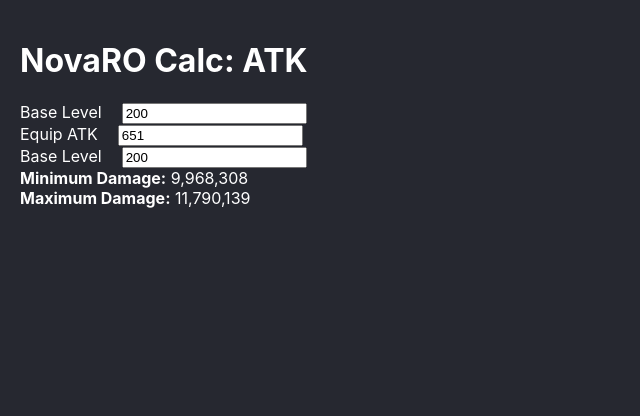
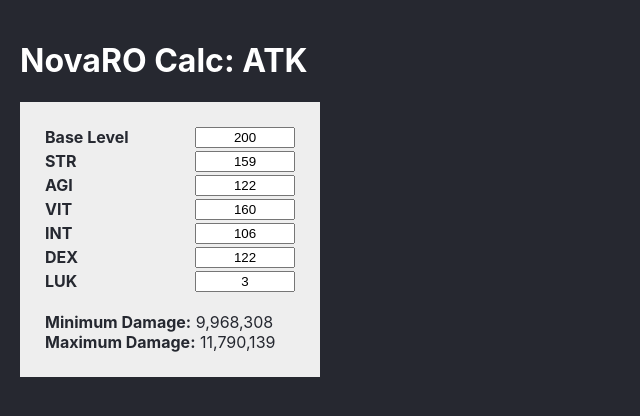
Before and after one commit to jadsonluan/novaro-calc, a React (Create React App) app: page / in a window 1280 px wide. Shown: the top 416 px of the page, without its empty margins (0-640 px from the left). Built offline with nearby package versions, Linux system fonts and the light colour scheme.

Commit message:
Improve code and style

```diff
--- a/src/App.css
+++ b/src/App.css
@@ -2,7 +2,3 @@
   color: white;
   padding: 20px;
 }
-
-.input > label {
-  margin-right: 20px;
-}
--- /dev/null
+++ b/src/components/Build/index.css
@@ -0,0 +1,10 @@
+.build {
+  background-color: #eee;
+  color: #252830;
+  width: min-content;
+  padding: 25px;
+}
+
+.damages {
+  margin-top: 20px;
+}
--- a/src/components/Build/index.tsx
+++ b/src/components/Build/index.tsx
@@ -1,27 +1,8 @@
-import React from "react";
+import "./index.css";
 import { character as initialCharacter, monster } from "../../data/input";
 import { BuildProvider, useBuild } from "../../hooks/useBuild";
 import { getFinalDamage } from "../../services/atk";
-
-interface BuildInputProps {
-  prop: string;
-  label: string;
-  value: number;
-  // getValue: (character: Character) => number;
-  onChange: (event: React.ChangeEvent<HTMLInputElement>) => void;
-}
-
-const BuildInput = (props: BuildInputProps) => {
-  const { prop, label, value, onChange } = props;
-  // const { character, updateCharacter } = useBuild();
-
-  return (
-    <div className="input">
-      <label>{label}</label>
-      <input type="text" value={value} onChange={onChange}></input>
-    </div>
-  );
-};
+import { BuildInput } from "../BuildInput";
 
 const InternalBuild = () => {
   const { character, updateCharacter } = useBuild();
@@ -30,10 +11,9 @@
   const maxDamage = getFinalDamage("max", character, monster);
 
   return (
-    <div>
+    <div className="build">
       <div>
         <BuildInput
-          prop="baseLevel"
           label="Base Level"
           value={character.baseLevel}
           onChange={(event) =>
@@ -41,27 +21,55 @@
           }
         />
         <BuildInput
-          prop="equipATK"
-          label="Equip ATK"
-          value={character.equipATK}
+          label="STR"
+          value={character.stats.str}
           onChange={(event) =>
-            updateCharacter("equipATK", Number(event.target.value))
+            updateCharacter("str", Number(event.target.value))
           }
         />
         <BuildInput
-          prop="baseLevel"
-          label="Base Level"
-          value={character.baseLevel}
+          label="AGI"
+          value={character.stats.agi}
           onChange={(event) =>
-            updateCharacter("baseLevel", Number(event.target.value))
+            updateCharacter("agi", Number(event.target.value))
+          }
+        />
+        <BuildInput
+          label="VIT"
+          value={character.stats.vit}
+          onChange={(event) =>
+            updateCharacter("vit", Number(event.target.value))
+          }
+        />
+        <BuildInput
+          label="INT"
+          value={character.stats.int}
+          onChange={(event) =>
+            updateCharacter("int", Number(event.target.value))
+          }
+        />
+        <BuildInput
+          label="DEX"
+          value={character.stats.agi}
+          onChange={(event) =>
+            updateCharacter("dex", Number(event.target.value))
+          }
+        />
+        <BuildInput
+          label="LUK"
+          value={character.stats.luk}
+          onChange={(event) =>
+            updateCharacter("luk", Number(event.target.value))
           }
         />
       </div>
-      <div>
-        <b>Minimum Damage:</b> {minDamage.toLocaleString()}
-      </div>
-      <div>
-        <b>Maximum Damage:</b> {maxDamage.toLocaleString()}
+      <div className="damages">
+        <div>
+          <b>Minimum Damage:</b> {minDamage.toLocaleString()}
+        </div>
+        <div>
+          <b>Maximum Damage:</b> {maxDamage.toLocaleString()}
+        </div>
       </div>
     </div>
   );
--- /dev/null
+++ b/src/components/BuildInput/index.css
@@ -0,0 +1,15 @@
+.input {
+  display: grid;
+  grid-template-columns: 150px 100px;
+  margin-bottom: 3px;
+}
+
+.input > label {
+  margin-right: 20px;
+  font-weight: bold;
+}
+
+.input > input {
+  max-width: 100px;
+  text-align: center;
+}
--- /dev/null
+++ b/src/components/BuildInput/index.tsx
@@ -0,0 +1,17 @@
+import "./index.css";
+
+interface BuildInputProps {
+  label: string;
+  value: number;
+  onChange: (event: React.ChangeEvent<HTMLInputElement>) => void;
+}
+
+export const BuildInput = (props: BuildInputProps) => {
+  const { label, value, onChange } = props;
+  return (
+    <div className="input">
+      <label>{label}</label>
+      <input type="text" value={value} onChange={onChange}></input>
+    </div>
+  );
+};
--- a/src/hooks/useBuild.tsx
+++ b/src/hooks/useBuild.tsx
@@ -81,10 +81,6 @@
     [setCharacter]
   );
 
-  useEffect(() => {
-    console.log("Character changed: ", { character });
-  }, [character]);
-
   return (
     <BuildContext.Provider value={{ character, updateCharacter }}>
       {children}
```
Also changed, not shown: 1 other file (tests, documents, lock files or other folders).
